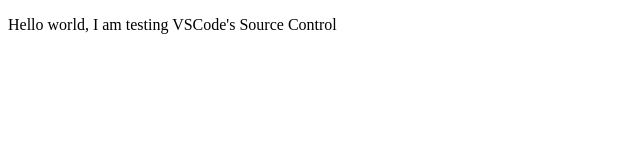
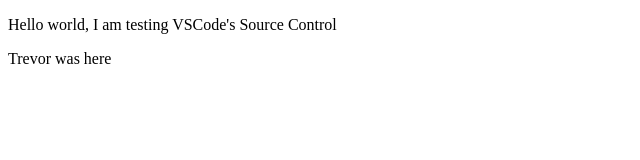
Before and after one commit to groomrya/Test, a plain HTML site: page index.html in a window 1280 px wide. Shown: the full height of the page, 0-640 px from the left. Drawn offline with Linux system fonts and the light colour scheme.

Commit message:
Trevor was here

```diff
--- a/index.html
+++ b/index.html
@@ -8,5 +8,6 @@
 </head>
 <body>
     <p>Hello world, I am testing VSCode's Source Control</p>
+    <p>Trevor was here</p>
 </body>
 </html>
```
